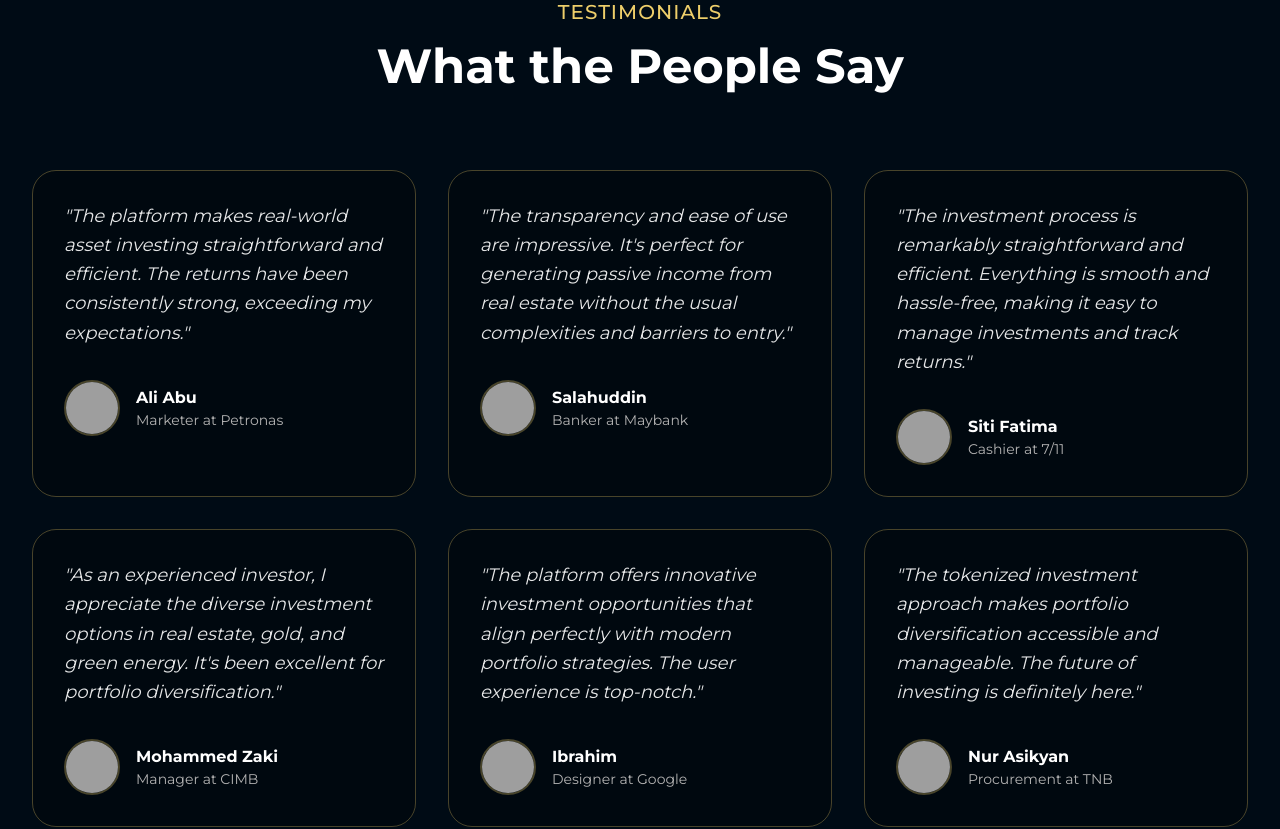
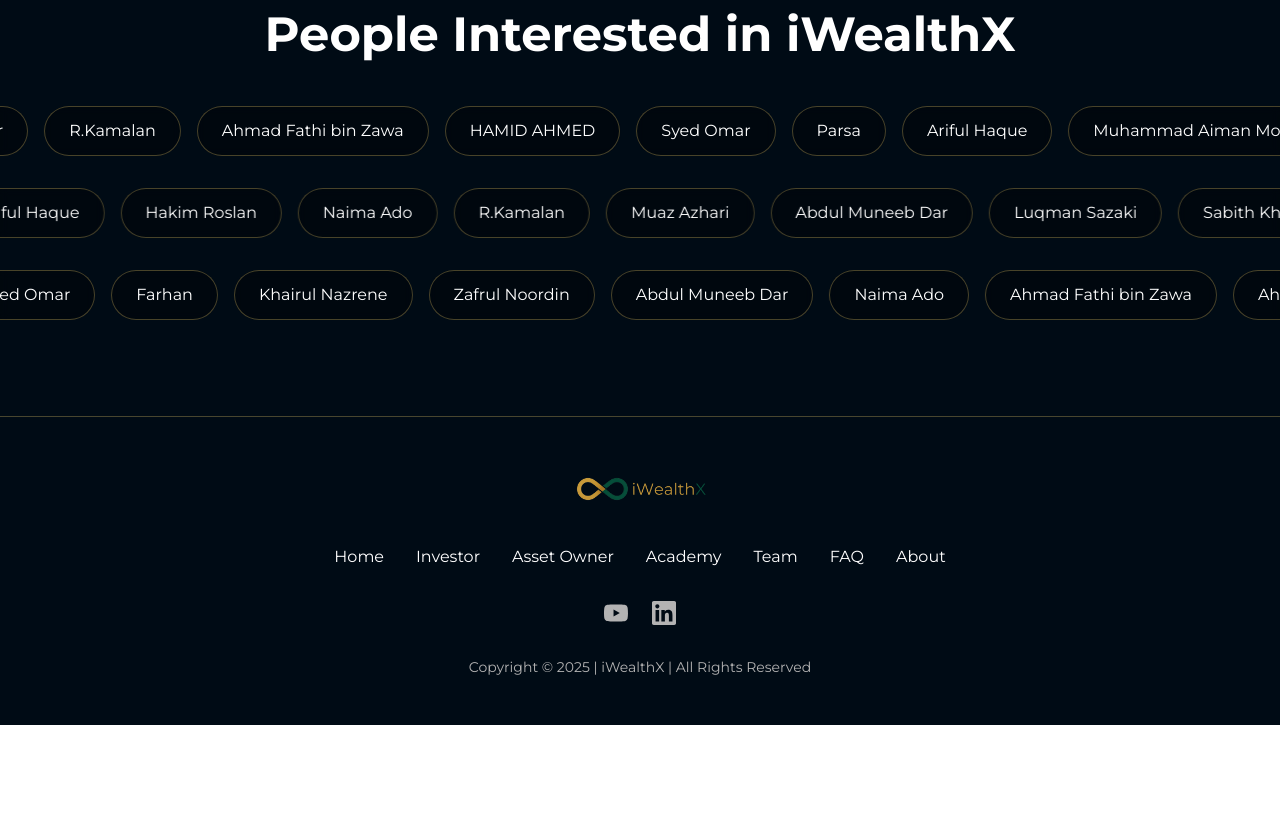
Before and after one commit to Awk-coder/iWealthX-fornow, a React (Create React App) app: page / in a window 1280 px wide. Shown: the part 3760-4589 px from the top of the page. After the commit the page ends 4485 px from the top, so only its background shows below. Built offline with nearby package versions, Linux system fonts and the light colour scheme; grey boxes are pictures that could not be loaded.

Commit message:
ppl interested in iwealthx section instead of testimonials

```diff
--- a/src/components/sections/Testimonials.jsx
+++ b/src/components/sections/Testimonials.jsx
@@ -1,117 +1,141 @@
 import React from "react";
 
-const TestimonialCard = ({ image, name, role, company, quote }) => {
+const PeopleCard = ({ name }) => {
   return (
-    <div className="relative group rounded-3xl bg-black/30 p-8 transition-all duration-500 hover:shadow-2xl hover:shadow-gold/20">
-      {/* Content */}
-      <div className="flex flex-col">
-        <p className="text-text-primary text-lg leading-relaxed mb-8 opacity-90 italic">
-          "{quote}"
-        </p>
-
-        {/* Author info */}
-        <div className="flex items-center mt-auto">
-          <img
-            src={`https://randomuser.me/api/portraits/${image}`}
-            alt={name}
-            className="w-14 h-14 rounded-full border-2 border-gold/30 group-hover:border-gold/50 transition-all duration-500"
-          />
-          <div className="ml-4">
-            <h4 className="text-text-primary font-bold group-hover:text-gold transition-colors duration-300">
-              {name}
-            </h4>
-            <p className="text-text-secondary text-sm">
-              {role} at {company}
-            </p>
-          </div>
-        </div>
-      </div>
-
-      {/* Gold border */}
-      <div className="absolute inset-0 border border-gold/30 rounded-3xl pointer-events-none transition-all duration-500 group-hover:border-gold/50 group-hover:border-2"></div>
+    <div className="bg-black/30 py-3 px-6 rounded-full border border-gold/30 min-w-max mx-2 backdrop-blur-sm transition-all hover:border-gold/50 hover:shadow-md hover:shadow-gold/10">
+      <span className="text-text-primary whitespace-nowrap">{name}</span>
     </div>
   );
 };
 
 const Testimonials = () => {
-  const testimonials = [
+  // List of names for the flowing animation
+  const peopleNames = [
+    "Segar",
+    "R.Kamalan",
+    "Fera Aisyah Mohamad",
+    "Jamil",
+    "Luqman Sazaki",
+    "Khairul Nazrene",
+    "Fadhil",
+    "Abdul Muneeb Dar",
+    "Ahmad Fathi bin Zawa",
+    "Jabbar Azmil",
+    "Ajani Ibrahim Tunde",
+    "Johan Zep Bin Md Yus",
+    "Naima Ado",
+    "Weseem Ahmed",
+    "Zafrul Noordin",
+    "Nimotallahi Durojaiye",
+    "Ariful Haque",
+    "HAMID AHMED",
+    "Md Tanzirul Amin",
+    "Muaz Azhari",
+    "Sabith Khan",
+    "Farhan",
+    "Hamza Aziz",
+    "Bakythek",
+    "Hakim Roslan",
+    "Adamu Anas Sambo",
+    "Muhammad Aiman Mol",
+    "Parsa",
+    "Arya",
+    "Syed Omar",
+    "Anass",
+    "Ahmad Sulaiman",
+  ];
+
+  // Create multiple rows with different speeds
+  const rows = [
     {
-      image: "men/75.jpg",
-      name: "Ali Abu",
-      role: "Marketer",
-      company: "Petronas",
-      quote:
-        "The platform makes real-world asset investing straightforward and efficient. The returns have been consistently strong, exceeding my expectations.",
+      speed: 35,
+      direction: "left",
+      names: [...peopleNames].sort(() => Math.random() - 0.5),
     },
     {
-      image: "men/45.jpg",
-      name: "Salahuddin",
-      role: "Banker",
-      company: "Maybank",
-      quote:
-        "The transparency and ease of use are impressive. It's perfect for generating passive income from real estate without the usual complexities and barriers to entry.",
+      speed: 45,
+      direction: "right",
+      names: [...peopleNames].sort(() => Math.random() - 0.5),
     },
     {
-      image: "women/65.jpg",
-      name: "Siti Fatima",
-      role: "Cashier",
-      company: "7/11",
-      quote:
-        "The investment process is remarkably straightforward and efficient. Everything is smooth and hassle-free, making it easy to manage investments and track returns.",
-    },
-    {
-      image: "men/25.jpg",
-      name: "Mohammed Zaki",
-      role: "Manager",
-      company: "CIMB",
-      quote:
-        "As an experienced investor, I appreciate the diverse investment options in real estate, gold, and green energy. It's been excellent for portfolio diversification.",
-    },
-    {
-      image: "men/55.jpg",
-      name: "Ibrahim",
-      role: "Designer",
-      company: "Google",
-      quote:
-        "The platform offers innovative investment opportunities that align perfectly with modern portfolio strategies. The user experience is top-notch.",
-    },
-    {
-      image: "women/45.jpg",
-      name: "Nur Asikyan",
-      role: "Procurement",
-      company: "TNB",
-      quote:
-        "The tokenized investment approach makes portfolio diversification accessible and manageable. The future of investing is definitely here.",
+      speed: 30,
+      direction: "left",
+      names: [...peopleNames].sort(() => Math.random() - 0.5),
     },
   ];
 
   return (
-    <section className="py-32 bg-background">
-      <div className="max-w-7xl mx-auto px-4 sm:px-6 lg:px-8">
+    <section className="py-24 bg-background overflow-hidden">
+      <div className="max-w-7xl mx-auto px-4 sm:px-6 lg:px-8 mb-12">
         {/* Section header */}
-        <div className="text-center mb-20">
+        <div className="text-center mb-12">
           <h2 className="text-gold text-xl font-medium tracking-wider uppercase mb-4">
-            Testimonials
+            Growing Community
           </h2>
           <h3 className="text-text-primary text-5xl font-bold">
-            What the People Say
+            People Interested in iWealthX
           </h3>
         </div>
+      </div>
 
-        {/* Testimonials grid */}
-        <div className="grid grid-cols-1 md:grid-cols-2 lg:grid-cols-3 gap-8">
-          {testimonials.map((testimonial, index) => (
-            <TestimonialCard
-              key={index}
-              image={testimonial.image}
-              name={testimonial.name}
-              role={testimonial.role}
-              company={testimonial.company}
-              quote={testimonial.quote}
-            />
-          ))}
-        </div>
+      {/* Flowing cards */}
+      <div className="space-y-8">
+        {rows.map((row, rowIndex) => (
+          <div key={rowIndex} className="relative flex items-center">
+            <div
+              className={`flex animate-flow-${row.direction}`}
+              style={{
+                "--flow-speed": `${row.speed}s`,
+                animation: `flow-${row.direction} ${row.speed}s linear infinite`,
+              }}
+            >
+              {row.names.map((name, nameIndex) => (
+                <PeopleCard key={`${rowIndex}-${nameIndex}`} name={name} />
+              ))}
+            </div>
+            <div
+              className={`flex animate-flow-${row.direction}`}
+              style={{
+                "--flow-speed": `${row.speed}s`,
+                animation: `flow-${row.direction} ${row.speed}s linear infinite`,
+                animationDelay: `${-row.speed / 2}s`,
+              }}
+            >
+              {row.names.map((name, nameIndex) => (
+                <PeopleCard key={`${rowIndex}-${nameIndex}-dup`} name={name} />
+              ))}
+            </div>
+          </div>
+        ))}
       </div>
+
+      <style jsx>{`
+        @keyframes flow-left {
+          0% {
+            transform: translateX(0);
+          }
+          100% {
+            transform: translateX(-50%);
+          }
+        }
+
+        @keyframes flow-right {
+          0% {
+            transform: translateX(-50%);
+          }
+          100% {
+            transform: translateX(0);
+          }
+        }
+
+        .animate-flow-left {
+          animation: flow-left var(--flow-speed) linear infinite;
+        }
+
+        .animate-flow-right {
+          animation: flow-right var(--flow-speed) linear infinite;
+        }
+      `}</style>
     </section>
   );
 };
--- a/src/pages/Team.jsx
+++ b/src/pages/Team.jsx
@@ -1,7 +1,6 @@
 import React, { useState } from "react";
 import saifImg from "../assets/team/saif.png";
 import azmathImg from "../assets/team/azmath.png";
-import muraliImg from "../assets/team/murali.png";
 import awkImg from "../assets/team/awk.png";
 import helmeyImg from "../assets/team/helmey.png";
 import akramImg from "../assets/team/akram.png";
```
